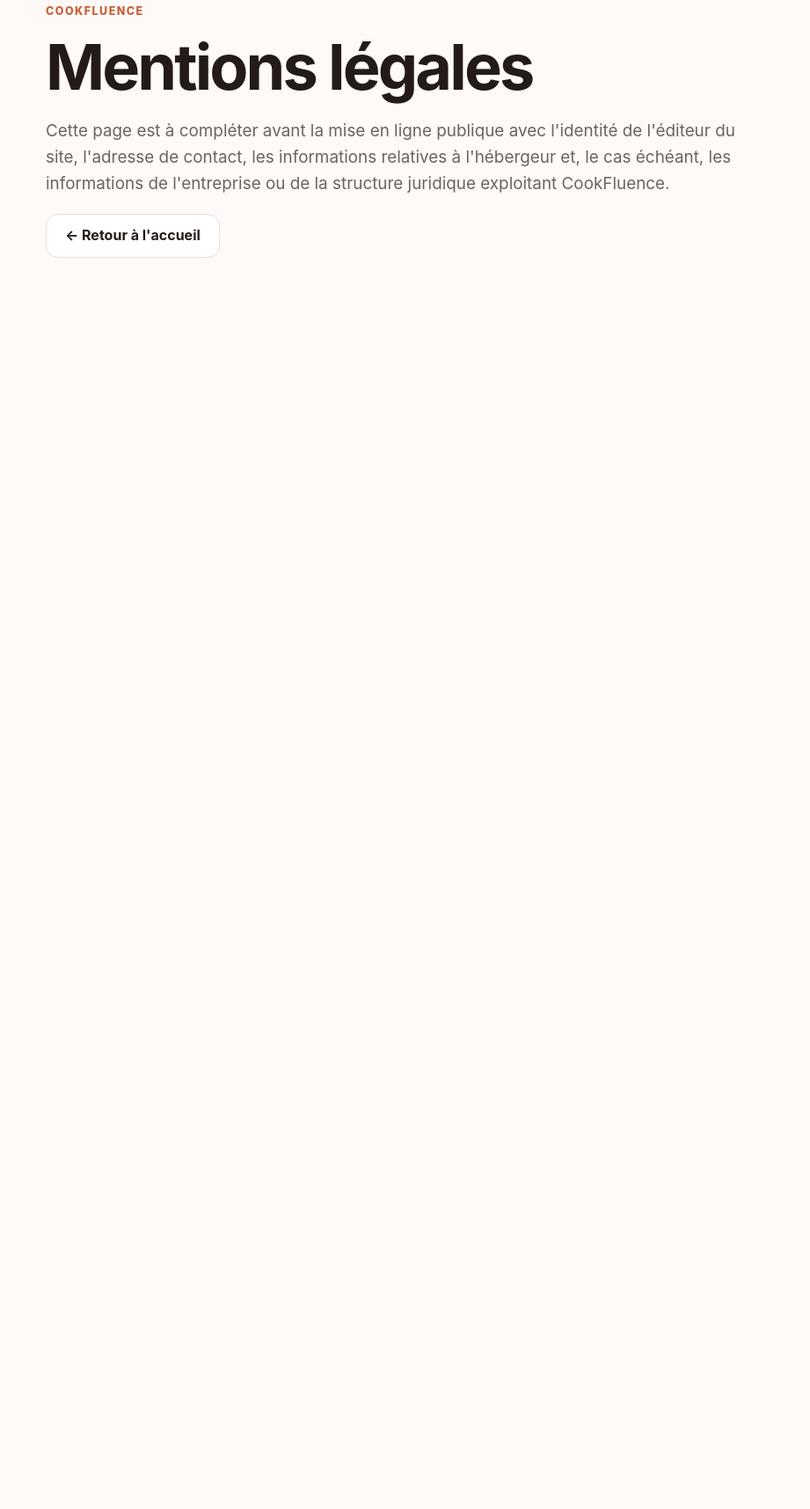
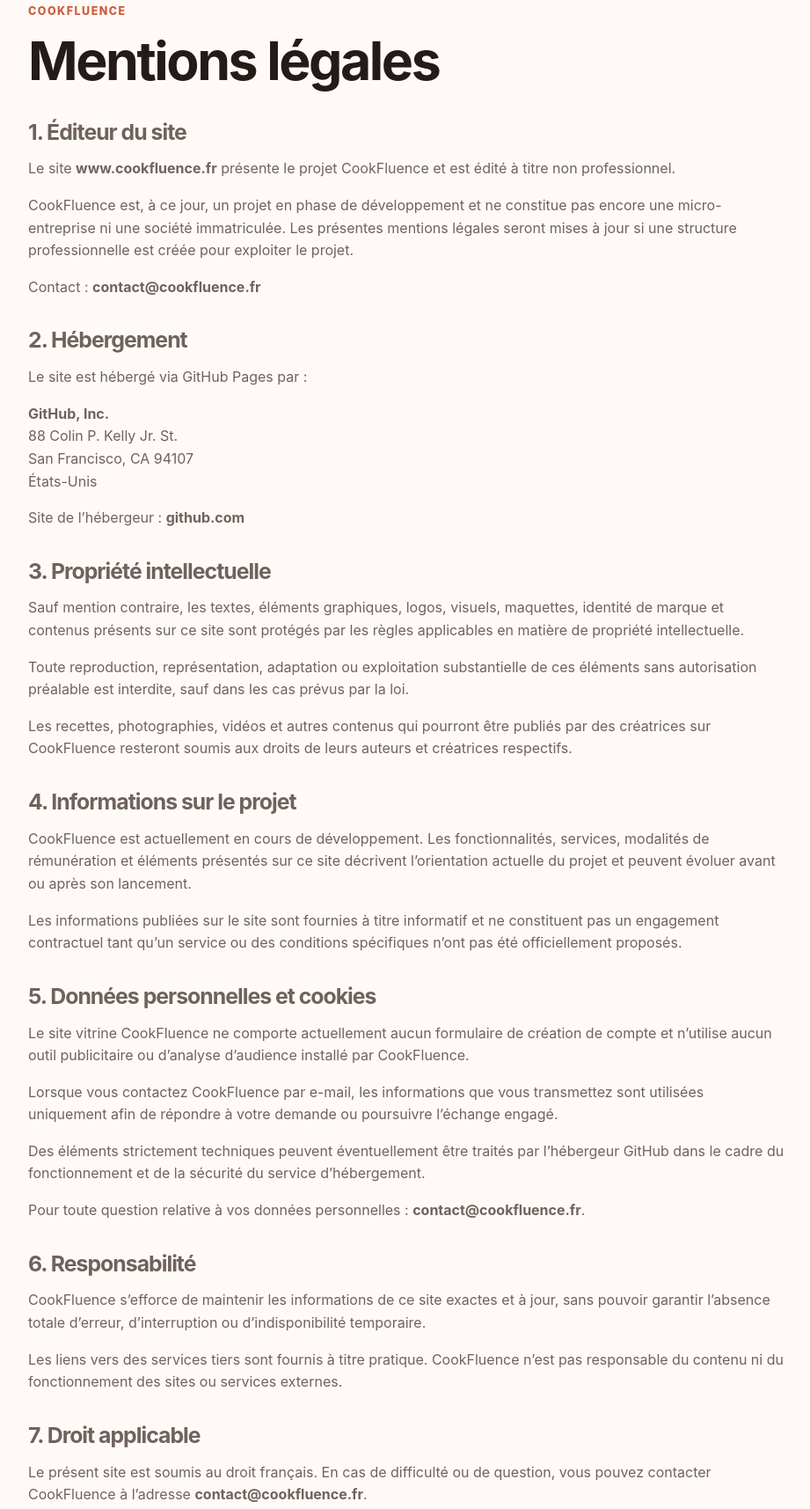
Before and after one commit to corazzasj/cookfluence-site, a plain HTML site: page mentions-legales.html in a window 1280 px wide. Shown: the part 97-1812 px from the top of the page at 88% size, without its empty margins (178-1099 px from the left). Before the commit the page ends 800 px from the top, so only its background shows below. Drawn offline with Linux system fonts and the light colour scheme.

Commit message:
Add files via upload

```diff
--- a/mentions-legales.html
+++ b/mentions-legales.html
@@ -5,19 +5,116 @@
   <meta name="viewport" content="width=device-width, initial-scale=1.0" />
   <meta name="robots" content="noindex, follow" />
   <title>Mentions légales | CookFluence</title>
+  <meta name="description" content="Mentions légales du site CookFluence." />
   <link rel="stylesheet" href="styles.css" />
 </head>
 <body>
   <main class="section">
-    <div class="container" style="max-width: 820px">
+    <div class="container" style="max-width: 860px">
       <p class="eyebrow">CookFluence</p>
-      <h1 style="font-size: clamp(2.6rem, 7vw, 4.5rem)">Mentions légales</h1>
-      <p class="large-copy">
-        Cette page est à compléter avant la mise en ligne publique avec l'identité de l'éditeur du site,
-        l'adresse de contact, les informations relatives à l'hébergeur et, le cas échéant, les informations
-        de l'entreprise ou de la structure juridique exploitant CookFluence.
+      <h1 style="font-size: clamp(2.35rem, 5vw, 3.8rem)">Mentions légales</h1>
+
+      <div class="large-copy" style="font-size: 1rem; margin-top: 28px">
+
+        <h2 style="font-size: 1.55rem; margin-top: 34px">1. Éditeur du site</h2>
+        <p>
+          Le site <strong>www.cookfluence.fr</strong> présente le projet CookFluence et est édité
+          à titre non professionnel.
+        </p>
+        <p>
+          CookFluence est, à ce jour, un projet en phase de développement et ne constitue pas encore
+          une micro-entreprise ni une société immatriculée. Les présentes mentions légales seront
+          mises à jour si une structure professionnelle est créée pour exploiter le projet.
+        </p>
+        <p>
+          Contact : <a href="mailto:contact@cookfluence.fr"><strong>contact@cookfluence.fr</strong></a>
+        </p>
+
+        <h2 style="font-size: 1.55rem; margin-top: 34px">2. Hébergement</h2>
+        <p>
+          Le site est hébergé via GitHub Pages par :
+        </p>
+        <p>
+          <strong>GitHub, Inc.</strong><br>
+          88 Colin P. Kelly Jr. St.<br>
+          San Francisco, CA 94107<br>
+          États-Unis
+        </p>
+        <p>
+          Site de l’hébergeur : <strong>github.com</strong>
+        </p>
+
+        <h2 style="font-size: 1.55rem; margin-top: 34px">3. Propriété intellectuelle</h2>
+        <p>
+          Sauf mention contraire, les textes, éléments graphiques, logos, visuels, maquettes,
+          identité de marque et contenus présents sur ce site sont protégés par les règles
+          applicables en matière de propriété intellectuelle.
+        </p>
+        <p>
+          Toute reproduction, représentation, adaptation ou exploitation substantielle de ces
+          éléments sans autorisation préalable est interdite, sauf dans les cas prévus par la loi.
+        </p>
+        <p>
+          Les recettes, photographies, vidéos et autres contenus qui pourront être publiés par des
+          créatrices sur CookFluence resteront soumis aux droits de leurs auteurs et créatrices
+          respectifs.
+        </p>
+
+        <h2 style="font-size: 1.55rem; margin-top: 34px">4. Informations sur le projet</h2>
+        <p>
+          CookFluence est actuellement en cours de développement. Les fonctionnalités, services,
+          modalités de rémunération et éléments présentés sur ce site décrivent l’orientation
+          actuelle du projet et peuvent évoluer avant ou après son lancement.
+        </p>
+        <p>
+          Les informations publiées sur le site sont fournies à titre informatif et ne constituent
+          pas un engagement contractuel tant qu’un service ou des conditions spécifiques n’ont pas
+          été officiellement proposés.
+        </p>
+
+        <h2 style="font-size: 1.55rem; margin-top: 34px">5. Données personnelles et cookies</h2>
+        <p>
+          Le site vitrine CookFluence ne comporte actuellement aucun formulaire de création de compte
+          et n’utilise aucun outil publicitaire ou d’analyse d’audience installé par CookFluence.
+        </p>
+        <p>
+          Lorsque vous contactez CookFluence par e-mail, les informations que vous transmettez sont
+          utilisées uniquement afin de répondre à votre demande ou poursuivre l’échange engagé.
+        </p>
+        <p>
+          Des éléments strictement techniques peuvent éventuellement être traités par l’hébergeur
+          GitHub dans le cadre du fonctionnement et de la sécurité du service d’hébergement.
+        </p>
+        <p>
+          Pour toute question relative à vos données personnelles :
+          <a href="mailto:contact@cookfluence.fr"><strong>contact@cookfluence.fr</strong></a>.
+        </p>
+
+        <h2 style="font-size: 1.55rem; margin-top: 34px">6. Responsabilité</h2>
+        <p>
+          CookFluence s’efforce de maintenir les informations de ce site exactes et à jour, sans
+          pouvoir garantir l’absence totale d’erreur, d’interruption ou d’indisponibilité temporaire.
+        </p>
+        <p>
+          Les liens vers des services tiers sont fournis à titre pratique. CookFluence n’est pas
+          responsable du contenu ni du fonctionnement des sites ou services externes.
+        </p>
+
+        <h2 style="font-size: 1.55rem; margin-top: 34px">7. Droit applicable</h2>
+        <p>
+          Le présent site est soumis au droit français. En cas de difficulté ou de question,
+          vous pouvez contacter CookFluence à l’adresse
+          <a href="mailto:contact@cookfluence.fr"><strong>contact@cookfluence.fr</strong></a>.
+        </p>
+
+        <p style="margin-top: 38px; font-size: .88rem; color: var(--muted)">
+          Dernière mise à jour : 30 septembre 2026.
+        </p>
+      </div>
+
+      <p style="margin-top: 36px">
+        <a class="button secondary" href="index.html">← Retour à l'accueil</a>
       </p>
-      <p><a class="button secondary" href="index.html">← Retour à l'accueil</a></p>
     </div>
   </main>
 </body>
```
